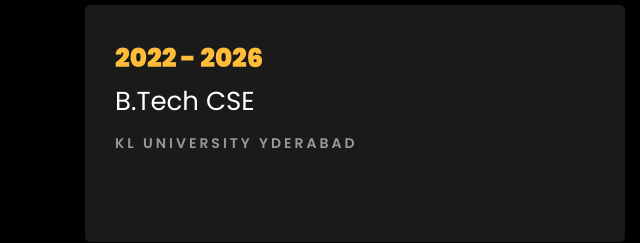
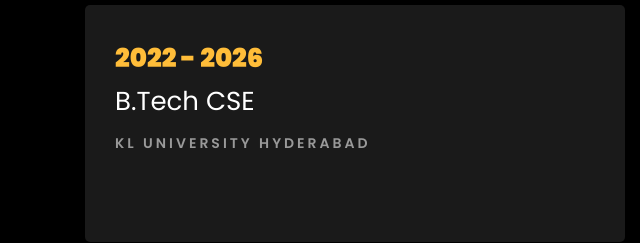
Before and after one commit to VaradJ28/portfolio, a plain HTML site: page index.html in a window 1280 px wide. Shown: the part 3700-3943 px from the top of the page, 0-640 px from the left. Drawn offline with Linux system fonts and the light colour scheme; files whose address does not match are found by name.

Commit message:
Update index.html

```diff
--- a/index.html
+++ b/index.html
@@ -400,7 +400,7 @@
     				<div class="resume-wrap ftco-animate">
     					<span class="date">2022 - 2026</span>
     					<h2>B.Tech CSE</h2>
-    					<span class="position">Kl University yderabad</span>
+    					<span class="position">Kl University Hyderabad</span>
     					<p class="mt-4"></p>
     				</div>
     			</div>
```
